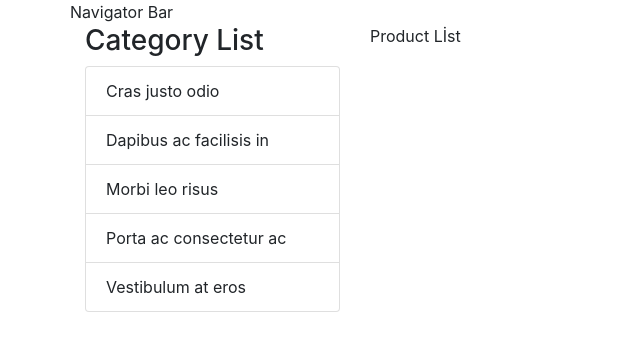
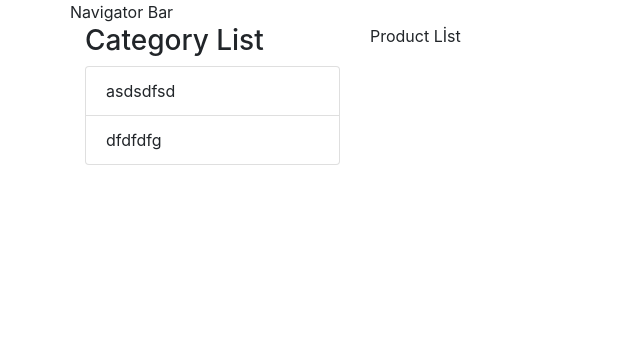
Before and after one commit to alibnr/Egitim, a React (Create React App) app: page / in a window 1280 px wide. Shown: the top 348 px of the page, without its empty margins (0-640 px from the left). Built offline with nearby package versions, Linux system fonts and the light colour scheme.

Commit message:
Update Category.js

```diff
--- a/src/Category.js
+++ b/src/Category.js
@@ -1,19 +1,24 @@
-import React, { Component } from 'react';
-import {ListGroup, ListGroupItem} from "reactstrap"
-
+import React, { Component } from "react";
+import { ListGroup, ListGroupItem } from "reactstrap";
 
 export default class CategoryList extends Component {
+  constructor(props) {
+    super(props);
+    this.state = {categories: [
+      { categoryId: "1", categoryName: "asdsdfsd" },
+      { categoryId: "2", categoryName: "dfdfdfg" }
+    ]}
+
+  }
   render() {
     return (
       <div>
         <h3>{this.props.title.titleCategory}</h3>
         <ListGroup>
-      <ListGroupItem>Cras justo odio</ListGroupItem>
-      <ListGroupItem>Dapibus ac facilisis in</ListGroupItem>
-      <ListGroupItem>Morbi leo risus</ListGroupItem>
-      <ListGroupItem>Porta ac consectetur ac</ListGroupItem>
-      <ListGroupItem>Vestibulum at eros</ListGroupItem>
-    </ListGroup>
+          {
+            this.state.categories.map(asd => <ListGroupItem key={asd.categoryId}>{asd.categoryName}</ListGroupItem>)
+          }
+        </ListGroup>
       </div>
     );
   }
```
